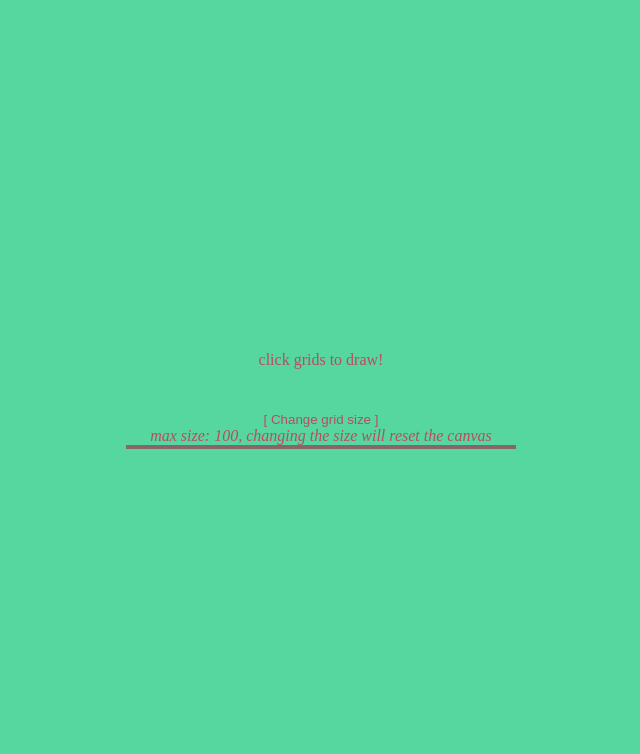
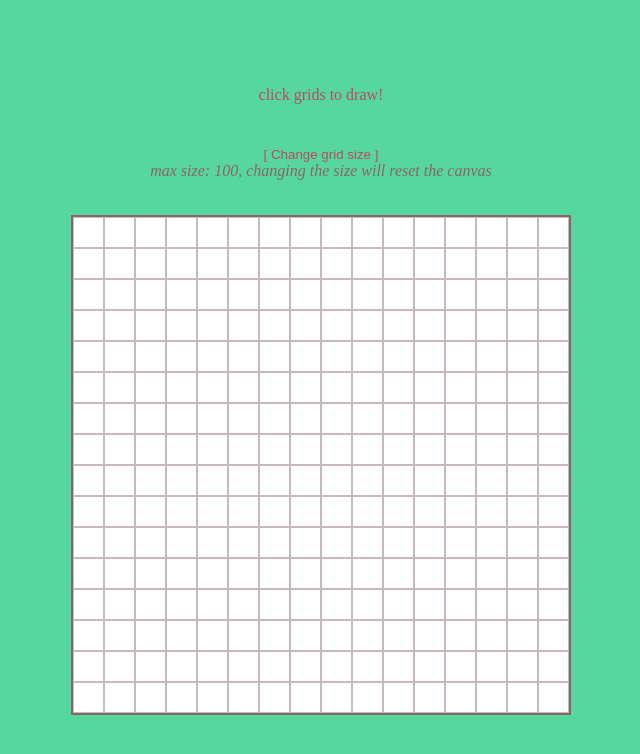
Before and after one commit to jouryABDULLAH/Etch-a-Sketch, a plain HTML site: page index.html in a window 1280 px wide. Shown: the whole page, without its empty margins (319-959 px from the left). Drawn offline with Linux system fonts and the light colour scheme.

Commit message:
add grid functionality

```diff
--- a/index.html
+++ b/index.html
@@ -12,7 +12,7 @@
     <p>click grids to draw!</p>
     <br>
     <button class="btn">[ Change grid size ]</button>
-    <p><em>max size: 100, changing the size will reset the canvas</em></p>
+    <p style=" color: rgb(137, 101, 107);"><em>max size: 100, changing the size will reset the canvas</em></p>
     <div class="box-container">
 
     </div>
--- a/main.js
+++ b/main.js
@@ -0,0 +1,18 @@
+
+let container = document.querySelector('.box-container');
+
+function make_grids(num = 16){ // default size is 16x16
+
+    boxes = num* num ;
+    // console.log(num);
+    for(let i=0 ; i<boxes ; i++){
+        let box = document.createElement('div');
+        box.classList.add('box');
+        container.style.gridTemplateColumns = `repeat(${num}, 1fr)`;
+        container.style.gridTemplateRows = `repeat(${num}, 1fr)`;
+        container.appendChild(box);
+    }
+
+}
+
+make_grids();
--- a/style.css
+++ b/style.css
@@ -22,24 +22,30 @@ body{
     margin-top: 25px;
     border: none;
     background-color: inherit;
-    color: inherit;
+    color: inherit
 }
 
 .btn:hover{
-    color: rgb(192, 86, 107);
+    color: rgb(160, 95, 108);
 }
 
 .btn:focus{
-    color: rgba(199, 15, 51, 0.714);
+    color: rgba(158, 96, 109, 0.714);
 }
 
 
 .box-container{
-    width: 390px;
+    width: 500px;
+    height:500px;
+    background-color: white;
     display: grid;
+    /* grid-template-columns: repeat(16, 1fr);
+    grid-template-rows: repeat(16, 1fr); */
     border: 2px rgb(137, 101, 107) solid;
+    margin-top: 35px;
 }
 
 .box{
 
+    border:1px rgb(200, 186, 186) solid;
 }
```
